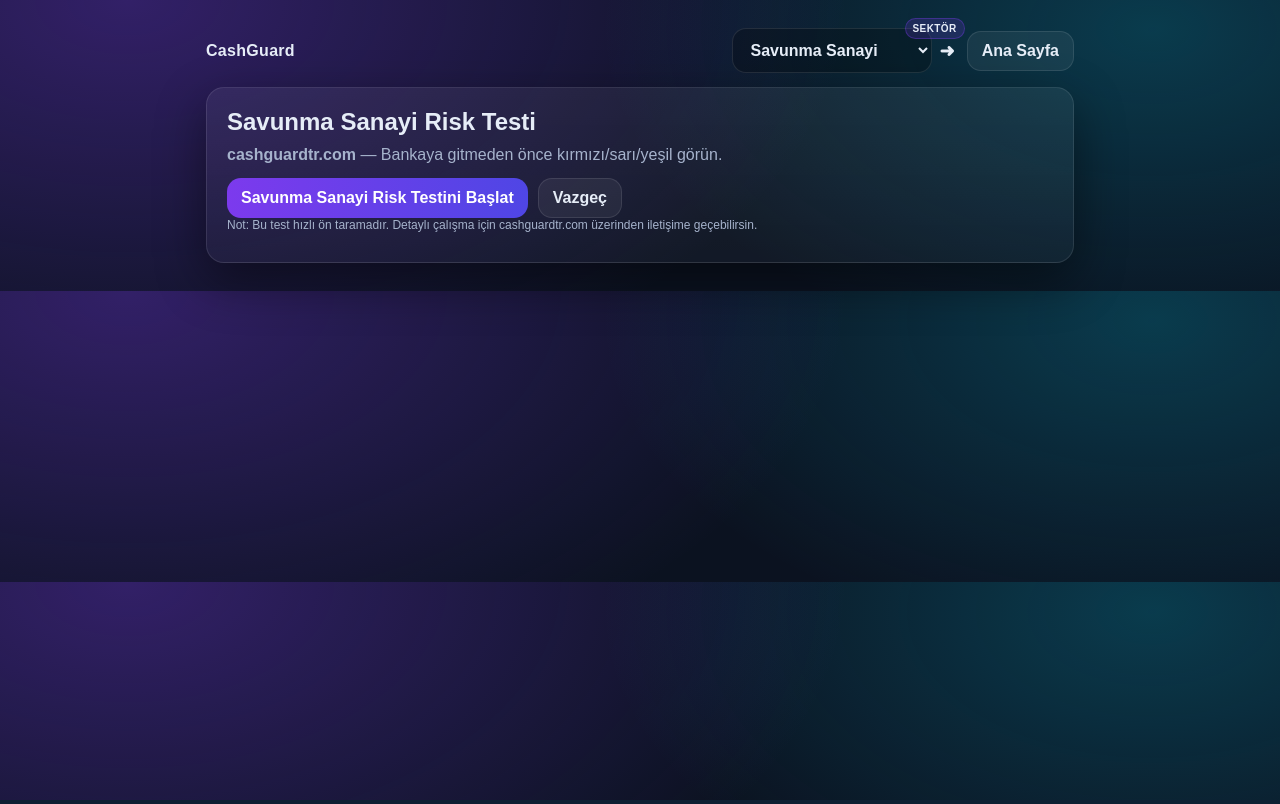
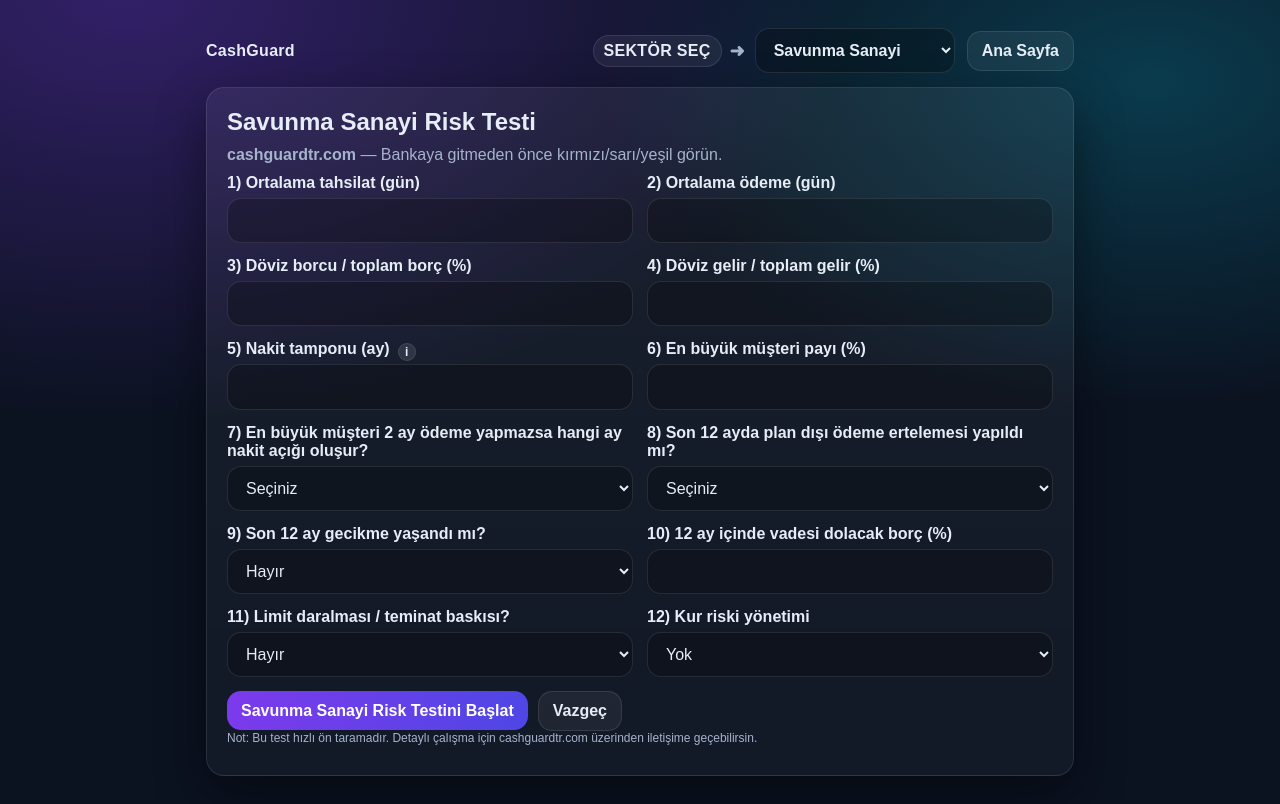
Before and after one commit to osmanekinci26/cashguardtr, a FastAPI app: page /check?sector=defense in a window 1280 px wide. Run offline with FastAPI, Linux system fonts and the light colour scheme.

Commit message:
UI fixes, sector selector improvements, test flow and PDF updates

```diff
--- a/app/static/style.css
+++ b/app/static/style.css
@@ -237,37 +237,44 @@ input, select {
   /* Tooltip (i) varsa mobilde daha rahat tıklansın */
   .pill { display: inline-block; }
 }
-
-/* --- Sector picker highlight (test page) --- */
-.sector-picker{
-  position: relative;
-  display: flex;
-  align-items: center;
-  gap: 6px;
+/* === CHECK: sector picker (final) === */
+.nav-right{
+  display:flex;
+  gap:12px;
+  align-items:center;
+  flex-wrap:wrap;
 }
 
-.sector-select{
-  min-width: 200px;
-  font-weight: 600;
+.sector-picker{
+  display:flex;
+  gap:10px;
+  align-items:center;
+  flex-wrap:wrap;
+}
+
+.sector-label{
+  display:flex;
+  gap:8px;
+  align-items:center;
+  white-space:nowrap;
+}
+
+.sector-badge{
+  display:inline-block;
+  padding:6px 10px;
+  border-radius:999px;
+  font-weight:900;
+  letter-spacing:.3px;
+  background: rgba(255,255,255,.06);
+  border:1px solid var(--border);
+  color: var(--text);
 }
 
 .sector-arrow{
-  font-size: 18px;
-  font-weight: 900;
+  font-size:18px;
+  font-weight:900;
+  color: var(--muted);
   animation: sectorNudge 1.1s ease-in-out infinite;
-}
-
-.sector-badge{
-  position: absolute;
-  top: -10px;
-  right: -10px;
-  font-size: 10px;
-  font-weight: 800;
-  padding: 4px 7px;
-  border-radius: 999px;
-  background: rgba(124,58,237,.18);
-  border: 1px solid rgba(124,58,237,.35);
-  letter-spacing: .4px;
 }
 
 @keyframes sectorNudge{
@@ -275,3 +282,14 @@ input, select {
   50%{ transform: translateX(4px); }
   100%{ transform: translateX(0); }
 }
+
+.sector-form{
+  margin:0;
+  display:flex;
+  align-items:center;
+}
+
+.sector-select{
+  min-width:200px;
+  font-weight:600;
+}
--- a/app/templates/check.html
+++ b/app/templates/check.html
@@ -12,11 +12,15 @@
     <div class="nav">
       <div class="brand">CashGuard</div>
 
-      <div style="display:flex; gap:12px; align-items:center; flex-wrap:wrap;">
+      <div class="nav-right">
+        <!-- ✅ SEKTÖR SEÇ: solda metin+ok, sağda dropdown -->
+        <div class="sector-picker">
+          <span class="sector-label">
+            <span class="sector-badge">SEKTÖR SEÇ</span>
+            <span class="sector-arrow">➜</span>
+          </span>
 
-        <!-- ✅ SEKTÖR SEÇİMİ (ok + rozetli) -->
-        <div class="sector-picker">
-          <form action="/check" method="get" style="display:flex; gap:8px; align-items:center; margin:0;">
+          <form action="/check" method="get" class="sector-form">
             <select name="sector" onchange="this.form.submit()" class="sector-select">
               <option value="defense" {% if sector=='defense' %}selected{% endif %}>Savunma Sanayi</option>
               <option value="construction" {% if sector=='construction' %}selected{% endif %}>İnşaat</option>
@@ -24,10 +28,10 @@
               <option value="energy" {% if sector=='energy' %}selected{% endif %}>Enerji</option>
             </select>
 
-            <span class="sector-arrow">➜</span>
+            <noscript>
+              <button class="btn secondary" type="submit">Seç</button>
+            </noscript>
           </form>
-
-          <span class="sector-badge">SEKTÖR</span>
         </div>
 
         <a class="btn secondary" href="/">Ana Sayfa</a>
@@ -39,9 +43,109 @@
       <p><strong>cashguardtr.com</strong> — Bankaya gitmeden önce kırmızı/sarı/yeşil görün.</p>
 
       <form action="/result" method="post">
+        <!-- ✅ sektörü sakla -->
         <input type="hidden" name="sector" value="{{ sector }}">
 
-        <!-- (sorular aynen devam ediyor, dokunmadım) -->
+        <div class="grid">
+
+          <div class="field">
+            <label>1) Ortalama tahsilat (gün)</label>
+            <input type="number" name="collection_days" min="0" required>
+          </div>
+
+          <div class="field">
+            <label>2) Ortalama ödeme (gün)</label>
+            <input type="number" name="payable_days" min="0" required>
+          </div>
+
+          <div class="field">
+            <label>3) Döviz borcu / toplam borç (%)</label>
+            <input type="number" name="fx_debt_ratio" min="0" max="100" required>
+          </div>
+
+          <div class="field">
+            <label>4) Döviz gelir / toplam gelir (%)</label>
+            <input type="number" name="fx_revenue_ratio" min="0" max="100" required>
+          </div>
+
+          <div class="field">
+            <div class="label-row">
+              <label>5) Nakit tamponu (ay)</label>
+              <span class="info">i
+                <span class="tip">
+                  <div><strong>Tanım:</strong> Mevcut nakit ile kaç ay dayanırsın?</div>
+                  <div style="margin-top:6px;"><strong>Formül:</strong></div>
+                  <div style="margin-top:4px;">
+                    Nakit tamponu (ay) = (Kasa + Banka) / Aylık ort. nakit çıkışı
+                  </div>
+                  <div style="margin-top:6px; opacity:.9;">
+                    Örn: 9m TL nakit / 3m TL aylık çıkış = 3 ay
+                  </div>
+                </span>
+              </span>
+            </div>
+            <input type="number" name="cash_buffer_months" min="0" required>
+          </div>
+
+          <div class="field">
+            <label>6) En büyük müşteri payı (%)</label>
+            <input type="number" name="top_customer_share" min="0" max="100" required>
+          </div>
+
+          <div class="field">
+            <label>7) En büyük müşteri 2 ay ödeme yapmazsa hangi ay nakit açığı oluşur?</label>
+            <select name="top_customer_2m_gap_month" required>
+              <option value="" selected disabled>Seçiniz</option>
+              <option value="1">1. ayda</option>
+              <option value="2">2. ayda</option>
+              <option value="3">3. ayda</option>
+              <option value="4">4. ayda</option>
+              <option value="5">5. ayda</option>
+              <option value="6">6+ ayda</option>
+              <option value="99">Açık oluşmaz</option>
+            </select>
+          </div>
+
+          <div class="field">
+            <label>8) Son 12 ayda plan dışı ödeme ertelemesi yapıldı mı?</label>
+            <select name="unplanned_deferral_12m" required>
+              <option value="" selected disabled>Seçiniz</option>
+              <option value="YES">Evet</option>
+              <option value="NO">Hayır</option>
+            </select>
+          </div>
+
+          <div class="field">
+            <label>9) Son 12 ay gecikme yaşandı mı?</label>
+            <select name="delay_issue" required>
+              <option value="no">Hayır</option>
+              <option value="yes">Evet</option>
+            </select>
+          </div>
+
+          <div class="field">
+            <label>10) 12 ay içinde vadesi dolacak borç (%)</label>
+            <input type="number" name="short_debt_ratio" min="0" max="100" required>
+          </div>
+
+          <div class="field">
+            <label>11) Limit daralması / teminat baskısı?</label>
+            <select name="limit_pressure" required>
+              <option value="no">Hayır</option>
+              <option value="yes">Evet</option>
+            </select>
+          </div>
+
+          <div class="field">
+            <label>12) Kur riski yönetimi</label>
+            <select name="hedging" required>
+              <option value="none">Yok</option>
+              <option value="basic">Kısmi</option>
+              <option value="strong">Var</option>
+            </select>
+          </div>
+
+        </div>
 
         <div class="actions">
           <button class="btn" type="submit">{{ sector_label }} Risk Testini Başlat</button>
```
Also changed, not shown: app/pdf_report.py (+13 -4 lines), app/templates/result.html (+10 -7 lines).
